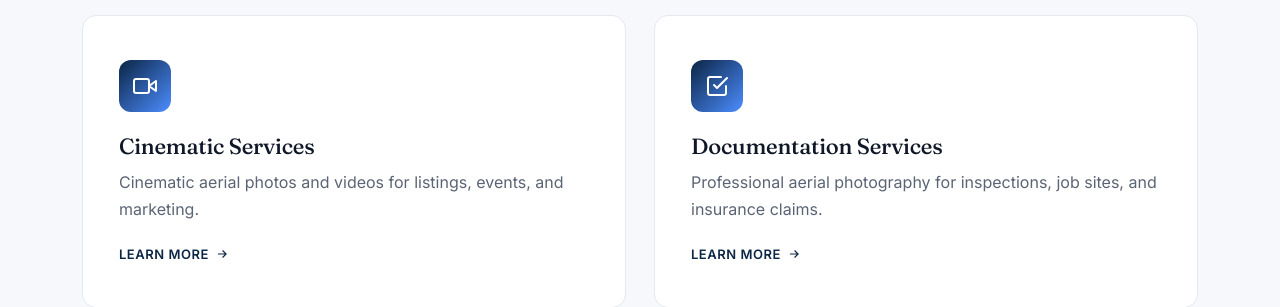
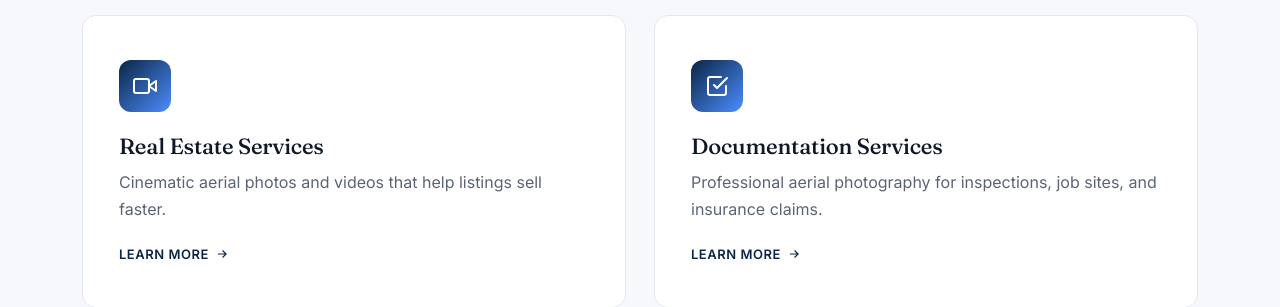
Before and after one commit to HadiAltusAerials/altus-aerials-site, a website: page site/index.html in a window 1280 px wide. Shown: the part 1060-1367 px from the top of the page. Drawn offline with Linux system fonts and the light colour scheme.

Commit message:
Home page fix

```diff
--- a/site/index.html
+++ b/site/index.html
@@ -57,8 +57,8 @@
     <div class="grid-2">
       <a href="/services.html#cinematic" class="teaser-card">
         <div class="icon"><svg viewBox="0 0 24 24" fill="none" stroke-width="2" stroke-linecap="round" stroke-linejoin="round"><path d="M23 7l-7 5 7 5V7z"/><rect x="1" y="5" width="15" height="14" rx="2"/></svg></div>
-        <h3>Cinematic Services</h3>
-        <p>Cinematic aerial photos and videos for listings, events, and marketing.</p>
+        <h3>Real Estate Services</h3>
+        <p>Cinematic aerial photos and videos that help listings sell faster.</p>
         <span class="learn-more">Learn more <svg viewBox="0 0 24 24" fill="none" stroke="currentColor" stroke-width="2"><path d="M5 12h14M13 6l6 6-6 6"/></svg></span>
       </a>
       <a href="/services.html#documentation" class="teaser-card">
```
